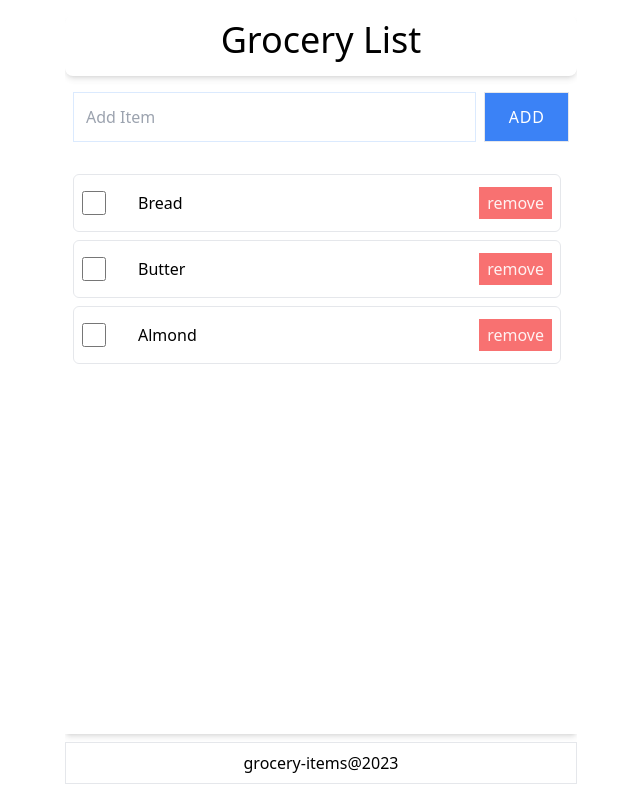
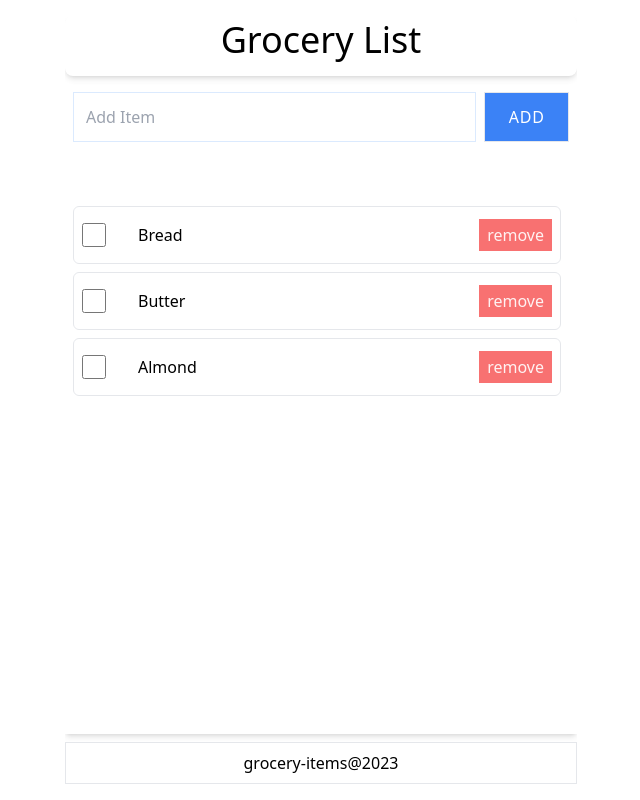
Before and after one commit to MohitAlphonsus/Grocery-items, a React (Vite) app: page / in a window 1280 px wide. Shown: the whole page, without its empty margins (319-959 px from the left). Built offline with nearby package versions, Linux system fonts and the light colour scheme.

Commit message:
conditional rednering for list or empty list

```diff
--- a/src/components/GroceryList.jsx
+++ b/src/components/GroceryList.jsx
@@ -1,6 +1,6 @@
 const GroceryList = ({ groceryItems, onCheckHandler, onRemoveItemHandler }) => {
 	return (
-		<div className="overflow-y-scroll h-full pr-2">
+		<div className="overflow-y-scroll h-full pr-2 mt-8">
 			{groceryItems.length ? (
 				<ul className="flex flex-col gap-2">
 					{groceryItems.map(listItem => (
```
